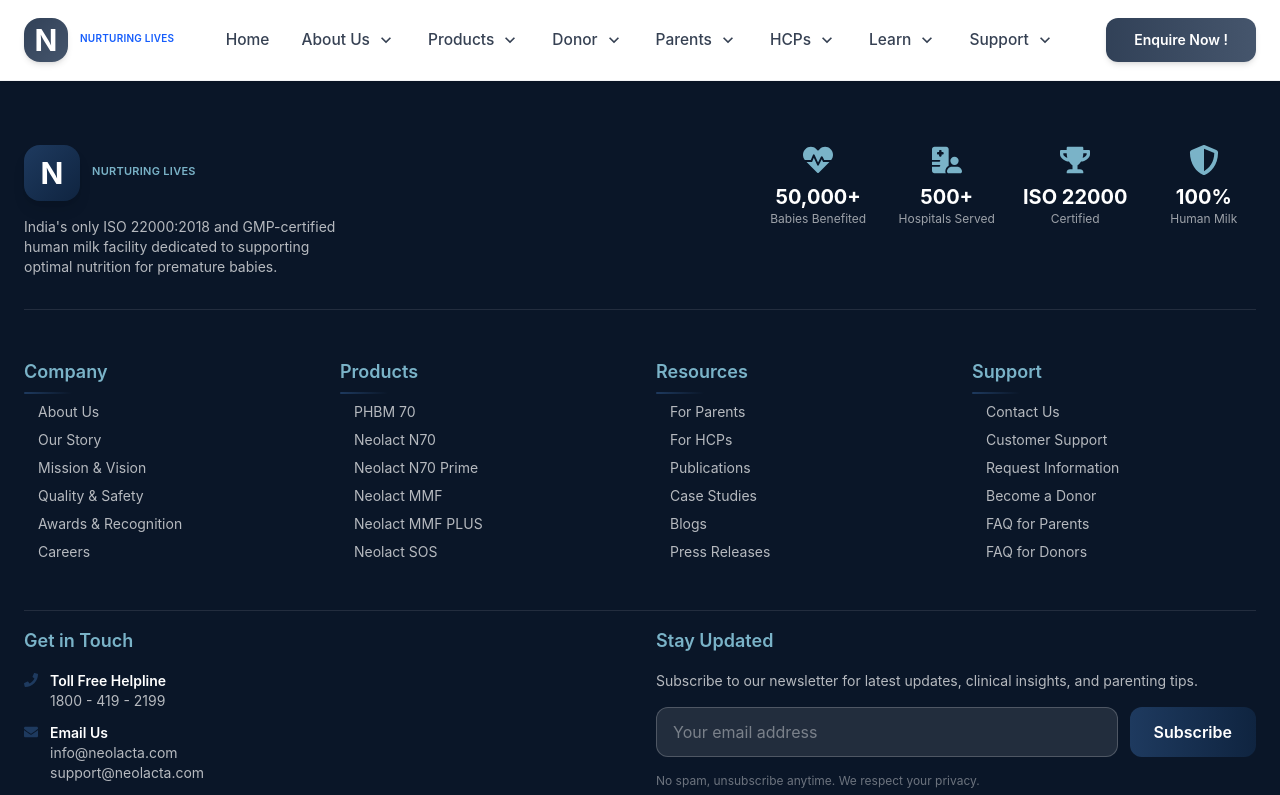
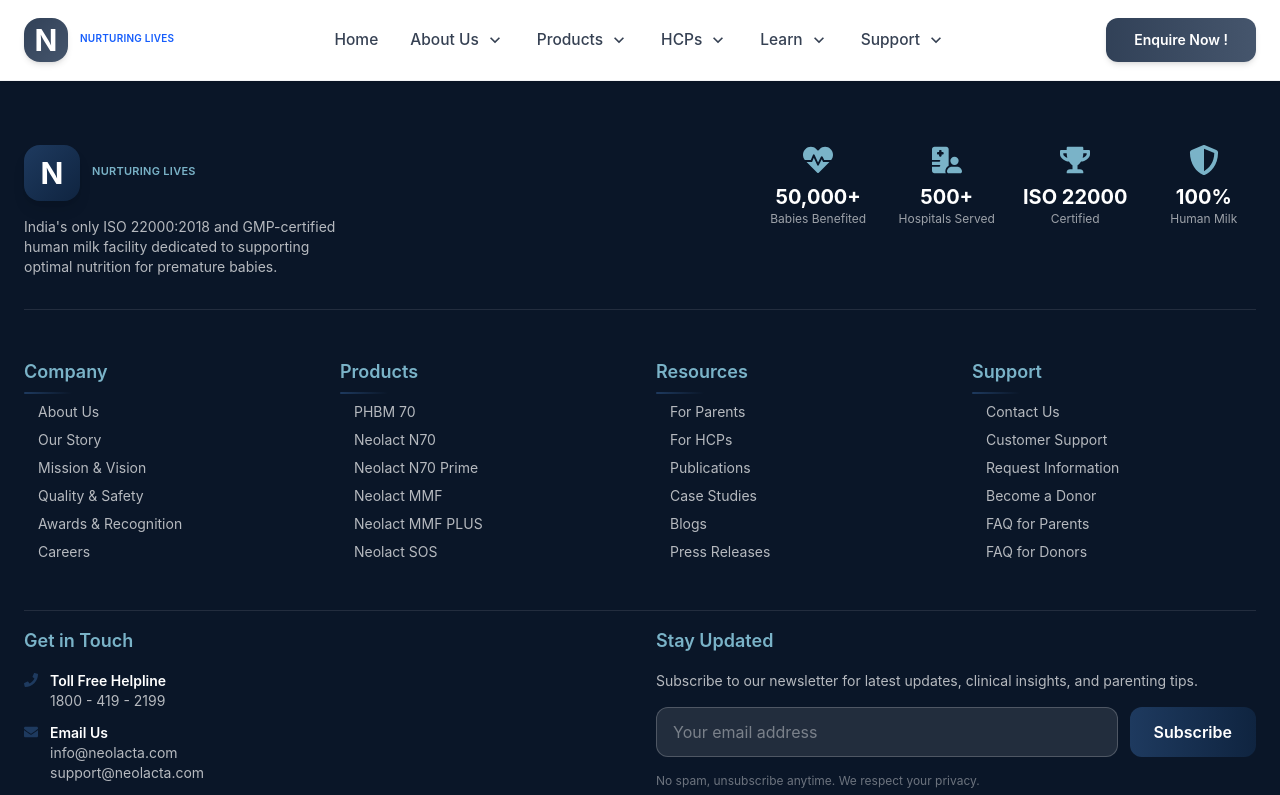
Before and after one commit to rajat804/pharmacy-frontend, a React app: page /support/careers in a window 1280 px wide. Shown: the top 795 px of the page. Built offline with nearby package versions, Linux system fonts and the light colour scheme; the HTML template or start-up script is replaced by a standard one.

Commit message:
header update

```diff
--- a/src/components/Header.jsx
+++ b/src/components/Header.jsx
@@ -40,27 +40,27 @@
       },
     ]
   },
-  {
-    title: "Donor",
-    submenu: [
-      { title: "Why Donate", path: "/donor/why-donate" },
-      { title: "Become a Donor", path: "/donor/become-donor" },
-      { title: "Donor Selection Guidelines", path: "/donor/guidelines" },
-      { title: "Donor Testimonials", path: "/donor/testimonials" },
-      { title: "FAQ for Donors", path: "/donor/faq" },
-    ],
-  },
-  {
-    title: "Parents",
-    submenu: [
-      { title: "Benefits of Human Milk", path: "/parents/benefits" },
-      { title: "Make the Right Choice", path: "/parents/right-choice" },
-      { title: "Lactation Support", path: "/parents/lactation-support" },
-      { title: "Success Stories", path: "/parents/success-stories" },
-      { title: "Parent Testimonials", path: "/parents/testimonials" },
-      { title: "FAQs for Parents", path: "/parents/faq" },
-    ],
-  },
+  // {
+  //   title: "Donor",
+  //   submenu: [
+  //     { title: "Why Donate", path: "/donor/why-donate" },
+  //     { title: "Become a Donor", path: "/donor/become-donor" },
+  //     { title: "Donor Selection Guidelines", path: "/donor/guidelines" },
+  //     { title: "Donor Testimonials", path: "/donor/testimonials" },
+  //     { title: "FAQ for Donors", path: "/donor/faq" },
+  //   ],
+  // },
+  // {
+  //   title: "Parents",
+  //   submenu: [
+  //     { title: "Benefits of Human Milk", path: "/parents/benefits" },
+  //     { title: "Make the Right Choice", path: "/parents/right-choice" },
+  //     { title: "Lactation Support", path: "/parents/lactation-support" },
+  //     { title: "Success Stories", path: "/parents/success-stories" },
+  //     { title: "Parent Testimonials", path: "/parents/testimonials" },
+  //     { title: "FAQs for Parents", path: "/parents/faq" },
+  //   ],
+  // },
   {
     title: "HCPs",
     submenu: [
```
